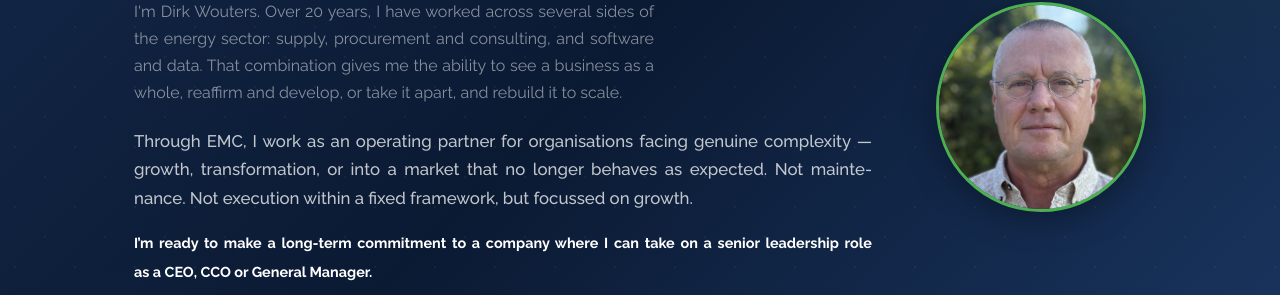
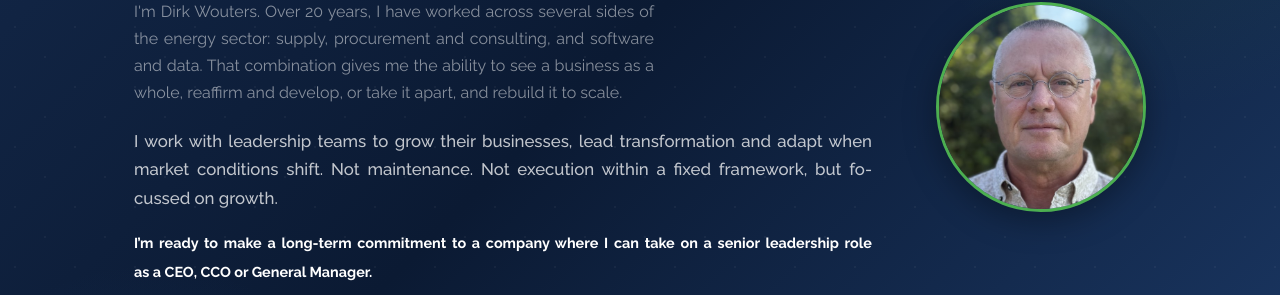
Before and after one commit to Dirk1104/web, a plain HTML site: page index.html in a window 1280 px wide. Shown: the part 288-583 px from the top of the page. Drawn offline with Linux system fonts and the light colour scheme.

Commit message:
Reword hero intro: work with leadership teams on growth and change
Co-Authored-By: Claude Opus 5.5 <noreply@anthropic.com>
Claude-Session: https://claude.ai/code/session_01YQZiib7UNnijR24s1qJ2kD

```diff
--- a/index.html
+++ b/index.html
@@ -47,7 +47,7 @@
             <div class="hero-body">
                 <div class="hero-text">
                 <p class="hero-subtitle">I'm Dirk Wouters. Over 20 years, I have worked across several sides of the energy sector: supply, procurement and consulting, and software and data. That combination gives me the ability to see a business as a whole, reaffirm and develop, or take it apart, and rebuild it to scale.</p>
-                <p class="hero-lead">Through EMC, I work as an operating partner for organisations facing genuine complexity &mdash; growth, transformation, or into a market that no longer behaves as expected. Not maintenance. Not execution within a fixed framework, but focussed on growth.</p>
+                <p class="hero-lead">I work with leadership teams to grow their businesses, lead transformation and adapt when market conditions shift. Not maintenance. Not execution within a fixed framework, but focussed on growth.</p>
                 <p class="hero-lead"><strong>I&rsquo;m ready to make a long-term commitment to a company where I can take on a senior leadership role <span class="nowrap">as a CEO, CCO or General Manager.</span></strong></p>
                 <div class="hero-stats">
                     <div class="stat">
```
